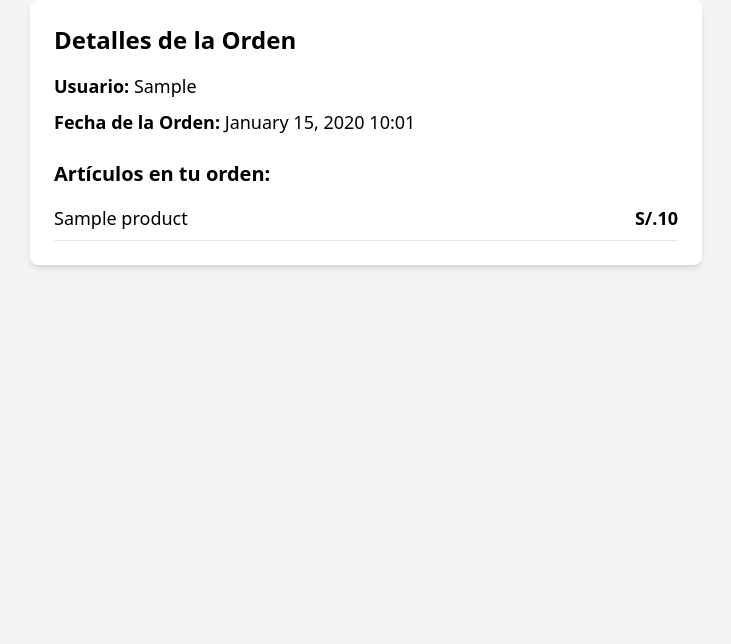
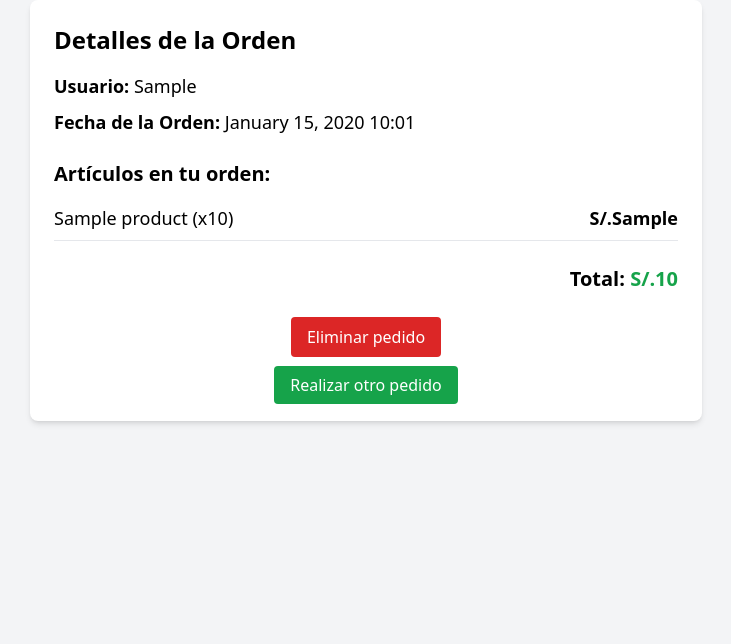
Before and after one commit to GCREYNAFARJE/proyecto-backend-cafeteria, a Django app: template cafeteria/orders/templates/orders/my_order.html in a window 1280 px wide. Shown: the part 60-704 px from the top of the page, without its empty margins (274-1005 px from the left). Run offline with Django 5.2, Linux system fonts and the light colour scheme; the template is opened without the code that fills it: most values are stand-ins (such as "Sample title", 1, 10 or a date in 2020); some libraries are stand-ins or nearby versions.

Commit message:
Actualización del proyecto con vistas y lógica de pedidos

```diff
--- a/cafeteria/orders/templates/orders/my_order.html
+++ b/cafeteria/orders/templates/orders/my_order.html
@@ -1,6 +1,8 @@
 {% extends "base.html" %} {% block content %}
 <div class="max-w-4xl mx-auto p-6 bg-white rounded-lg shadow-md">
   <h2 class="text-2xl font-bold mb-4">Detalles de la Orden</h2>
+
+  {% if order %}
   <div class="mb-2">
     <span class="text-lg font-semibold">Usuario: </span>
     <span class="text-lg">{{ order.user.username|title }}</span>
@@ -14,12 +16,59 @@
     <h3 class="text-xl font-bold mb-2">Artículos en tu orden:</h3>
     {% for product_order in order.orderproduct_set.all %}
     <div class="flex justify-between items-center py-2 border-b">
-      <div class="text-lg">{{ product_order.product.name }}</div>
-      <div class="text-lg font-semibold">S/.{{ product_order.product.price }}</div>
+      <div class="text-lg">
+        {{ product_order.product.name }} (x{{ product_order.quantity }})
+      </div>
+      <div class="text-lg font-semibold">
+        S/.{{ product_order.get_subtotal }}
+      </div>
     </div>
     {% empty %}
     <div class="text-red-500">No hay artículos en tu orden</div>
     {% endfor %}
   </div>
+
+  <!-- 🟢 Total del pedido -->
+  <div class="mt-6 text-right">
+    <span class="text-xl font-bold">Total: </span>
+    <span class="text-xl font-semibold text-green-600">
+      S/.{{ order.get_total }}
+    </span>
+  </div>
+
+  <!-- 🔴 Botón para eliminar el pedido completo -->
+  <div class="mt-6 text-center">
+    <form action="{% url 'delete_order' order.id %}" method="post">
+      {% csrf_token %}
+      <button
+        type="submit"
+        class="px-4 py-2 bg-red-600 text-white rounded hover:bg-red-700"
+      >
+        Eliminar pedido
+      </button>
+    </form>
+  </div>
+
+  <!-- 🟢 Botón para realizar otro pedido -->
+  <div class="mt-4 text-center">
+    <a
+      href="{% url 'list_product' %}"
+      class="px-4 py-2 bg-green-600 text-white rounded hover:bg-green-700"
+    >
+      Realizar otro pedido
+    </a>
+  </div>
+
+  {% else %}
+  <p class="text-red-500">No tienes pedidos activos.</p>
+  <div class="mt-4 text-center">
+    <a
+      href="{% url 'add_product' %}"
+      class="px-4 py-2 bg-green-600 text-white rounded hover:bg-green-700"
+    >
+      Realizar un pedido
+    </a>
+  </div>
+  {% endif %}
 </div>
 {% endblock content %}
--- a/cafeteria/orders/urls.py
+++ b/cafeteria/orders/urls.py
@@ -1,8 +1,9 @@
 from django.urls import path
-from .views import MyOrderView, CreateOrderProductView
-
+from .views import MyOrderView, CreateOrderProductView, DeleteOrderView, NewOrderView
 
 urlpatterns = [
     path("mi-orden", MyOrderView.as_view(), name="my_order"),
     path("agregar-producto", CreateOrderProductView.as_view(), name="add_product"),
+    path("eliminar/<int:pk>/", DeleteOrderView.as_view(), name="delete_order"),
+    path("nuevo-pedido/", NewOrderView.as_view(), name="new_order"),
 ]
```
Also changed, not shown: cafeteria/cafeteria/settings.py (+2 -5 lines), cafeteria/orders/models.py (+7 -2 lines), cafeteria/orders/views.py (+30 -2 lines), cafeteria/logos/Café_Latte_VhyD1bX.jpg (added), cafeteria/logos/Café_con_leche_HLU39S1.png (added), cafeteria/logos/Café_expresso_ukOaKi9.jpg (added), cafeteria/logos/Capuchino_kEeEsMc.jpg (added), cafeteria/logos/Cupcakes_zbDIHbM.jpg (added), cafeteria/logos/Empanada_De_Pollo_prqr9rc.jpg (added), cafeteria/logos/Frappe_de_fresa_OpHHIjh.jpg (added), cafeteria/logos/Malteada_33YzQHT.jpg (added), cafeteria/logos/Malteada_de_cafe_kQQarNz.jpeg (added), cafeteria/logos/Sándwich_de_jamón_y_queso_vdFOeXU.jpg (added), cafeteria/logos/Sándwich_vegetal_4lyEdJO.jpeg (added), 3 more files.
